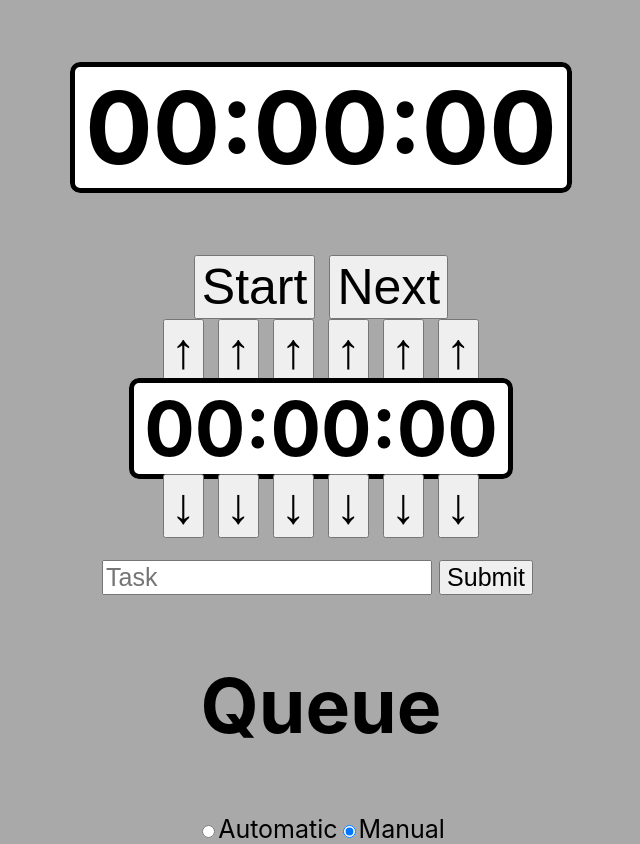
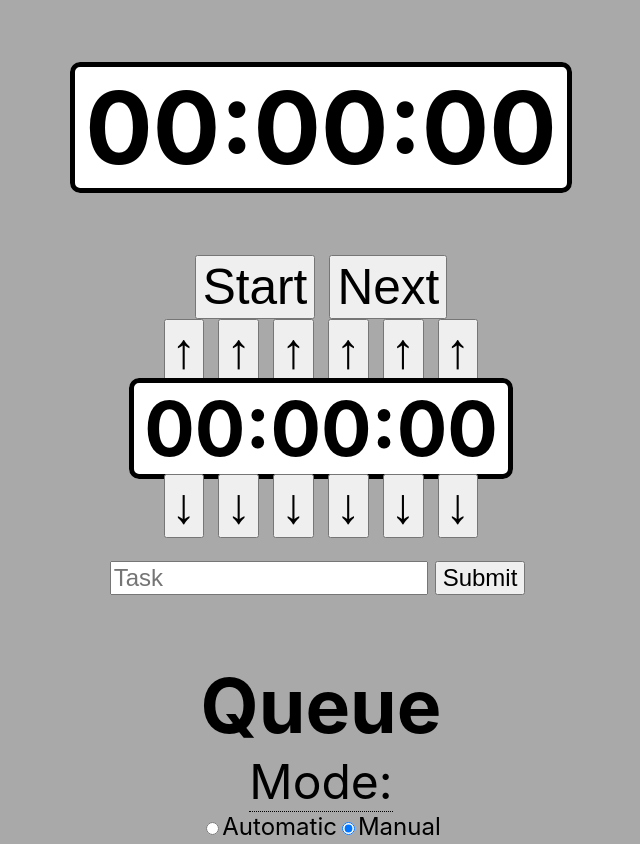
Before and after one commit to Schmiggle649/Productivity-Timer, a React (Create React App) app: page / in a window 1280 px wide. Shown: the whole page, without its empty margins (319-959 px from the left). Built offline with nearby package versions, Linux system fonts and the light colour scheme.

Commit message:
Adjust font sizes and add tooltip for queue mode

```diff
--- a/src/App.css
+++ b/src/App.css
@@ -5,7 +5,7 @@
 }
 
 button {
-  font-size: 1em;
+  font-size: 3.1rem;
   margin: 0px 7px;
 }
 
@@ -22,9 +22,38 @@ button {
 }
 
 .submit {
-  font-size: 0.5em;
+  font-size: 1.5rem;
+}
+
+.queue {
+  margin-bottom: 0px;
+}
+
+.tooltip {
+  position: relative;
+  display: inline-block;
+  border-bottom: 1px dotted black;
+  font-size: 3rem;
+  margin: 0px;
+}
+
+.tooltiptext {
+  visibility: hidden;
+  background-color: black;
+  color: white;
+  width: 300px;
+  font-size: 1rem;
+  text-align: center;
+  padding: 5px 0px;
+  border-radius: 6px;
+  position: absolute;
+  z-index: 1;
+}
+
+.tooltip:hover .tooltiptext {
+  visibility: visible;
 }
 
 .autoManual {
-  font-size: 0.5em;
+  font-size: 1.5rem;
 }
--- a/src/App.js
+++ b/src/App.js
@@ -129,7 +129,11 @@ function App() {
         <button onClick={next}>Next</button>
       </form>
       <TimeSetter add={addTime} />
-      <h2>Queue</h2>
+      <h2 className="queue">Queue</h2>
+      <p className="tooltip">
+          Mode:
+          <span className="tooltiptext">Automatic mode starts the next timer immediately after the current timer expires, while manual mode waits for the user to click the Next button.</span>
+      </p>
       <form className="autoManual" onClick={handleAutoManual}>
         <input type="radio" id="auto" name="autoManual" checked={automatic} />
         <label htmlFor="auto">Automatic</label>
```
